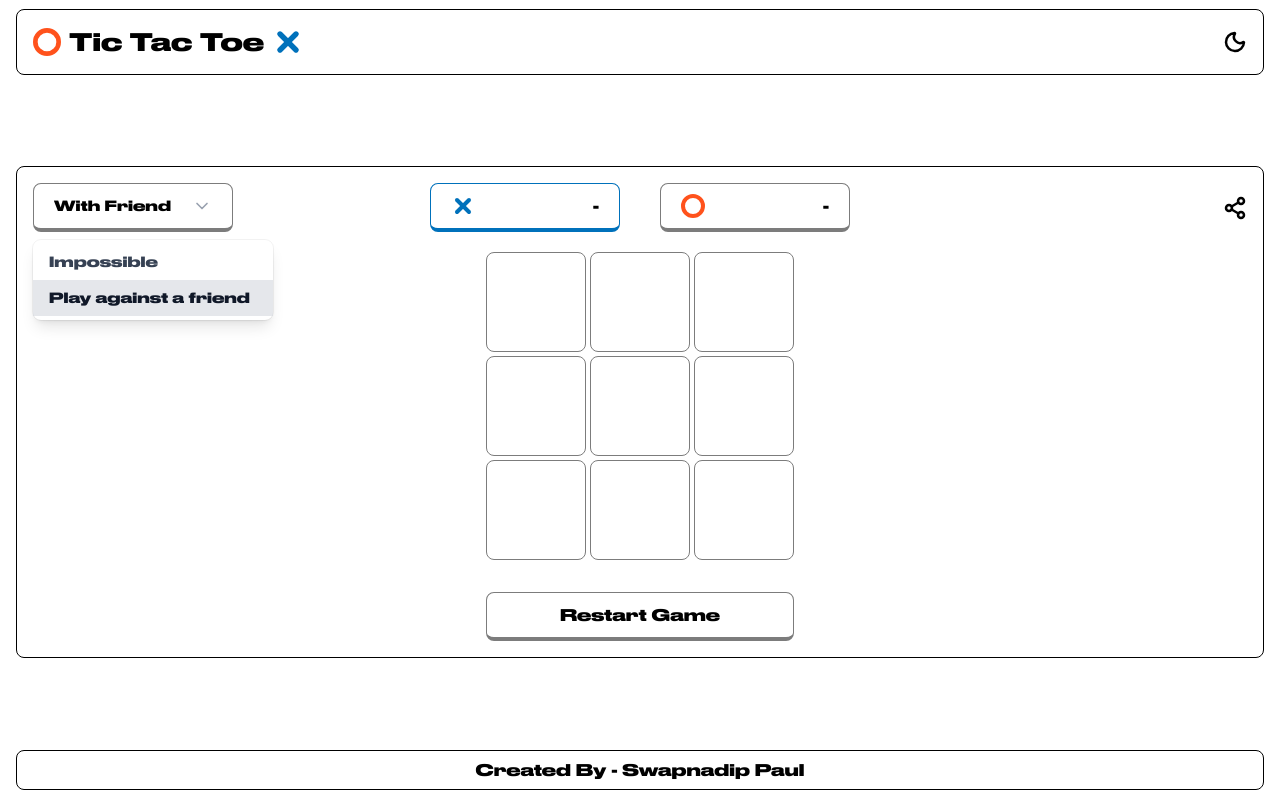
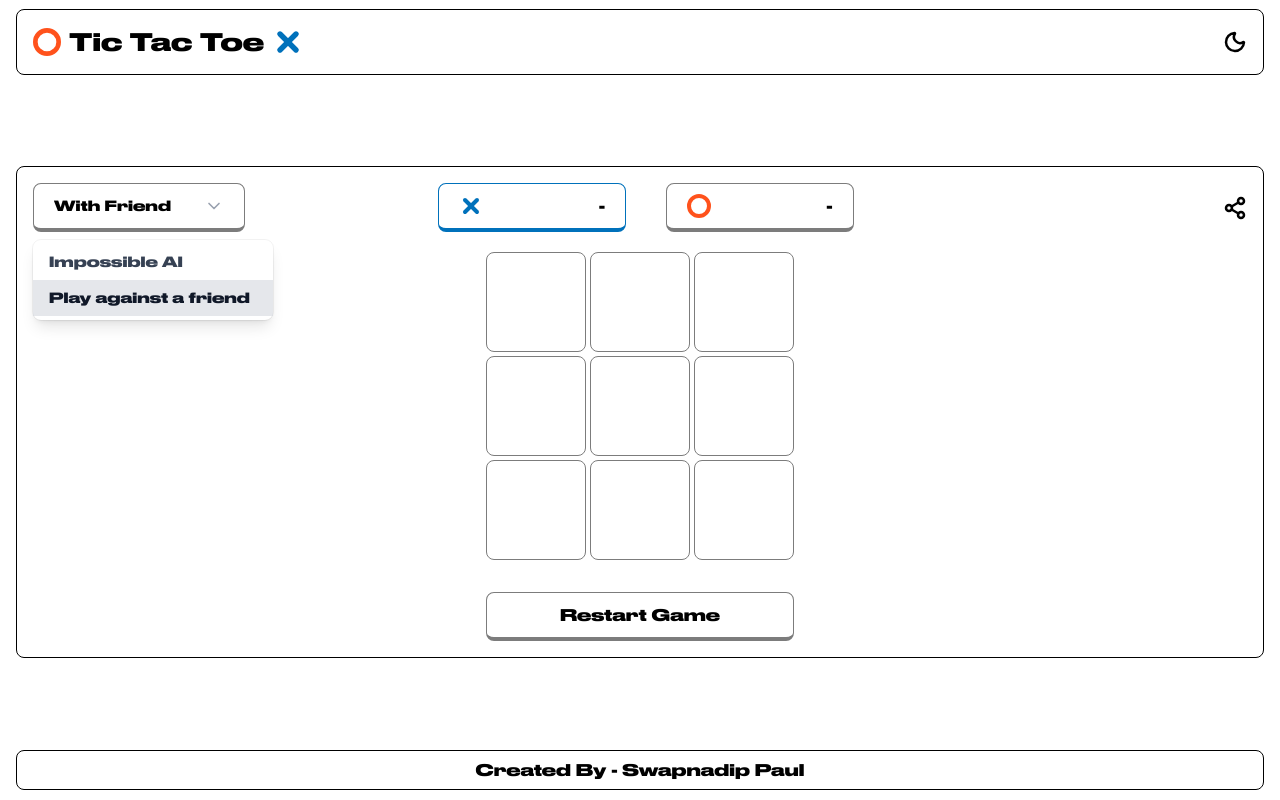
Before and after one commit to Swapnadip2005/tic-tac-toe, a Next.js app in the folder frontend/: page / in a window 1280 px wide. Both pictures are taken after a click on the button "With Friend". Built offline with nearby package versions, Linux system fonts and the light colour scheme.

Commit message:
Fix the delay and change the text in dropdown

```diff
--- a/frontend/src/app/page.tsx
+++ b/frontend/src/app/page.tsx
@@ -170,7 +170,7 @@ const Page = () => {
       setIsAITurn(true);
       setTimeout(() => {
         makeAIMove(cells);
-      }, 500);
+      }, 700);
     }
   }, [
     currentPlayer,
--- a/frontend/src/components/Level.tsx
+++ b/frontend/src/components/Level.tsx
@@ -10,7 +10,7 @@ export default function Level({ gameMode, onModeChange }: LevelProps) {
   const getModeDisplayName = (mode: string) => {
     switch (mode) {
       case "impossible":
-        return "Impossible";
+        return "Impossible AI";
       case "friend":
         return "With Friend";
       default:
@@ -20,7 +20,7 @@ export default function Level({ gameMode, onModeChange }: LevelProps) {
 
   return (
     <Menu as="div" className="relative inline-block">
-      <MenuButton className="inline-flex w-50 justify-between items-center rounded-lg dark:text-white px-5 py-3 text-sm border border-b-4 border-[#7c7c7c] cursor-pointer whitespace-nowrap">
+      <MenuButton className="inline-flex w-53 justify-between items-center rounded-lg dark:text-white px-5 py-3 text-sm border border-b-4 border-[#7c7c7c] cursor-pointer whitespace-nowrap">
         <span className="truncate">{getModeDisplayName(gameMode)}</span>
         <ChevronDown
           aria-hidden="true"
@@ -42,7 +42,7 @@ export default function Level({ gameMode, onModeChange }: LevelProps) {
                   : "text-gray-700 dark:text-gray-300"
               }`}
             >
-              Impossible
+              Impossible AI
             </button>
           </MenuItem>
           <MenuItem>
```
